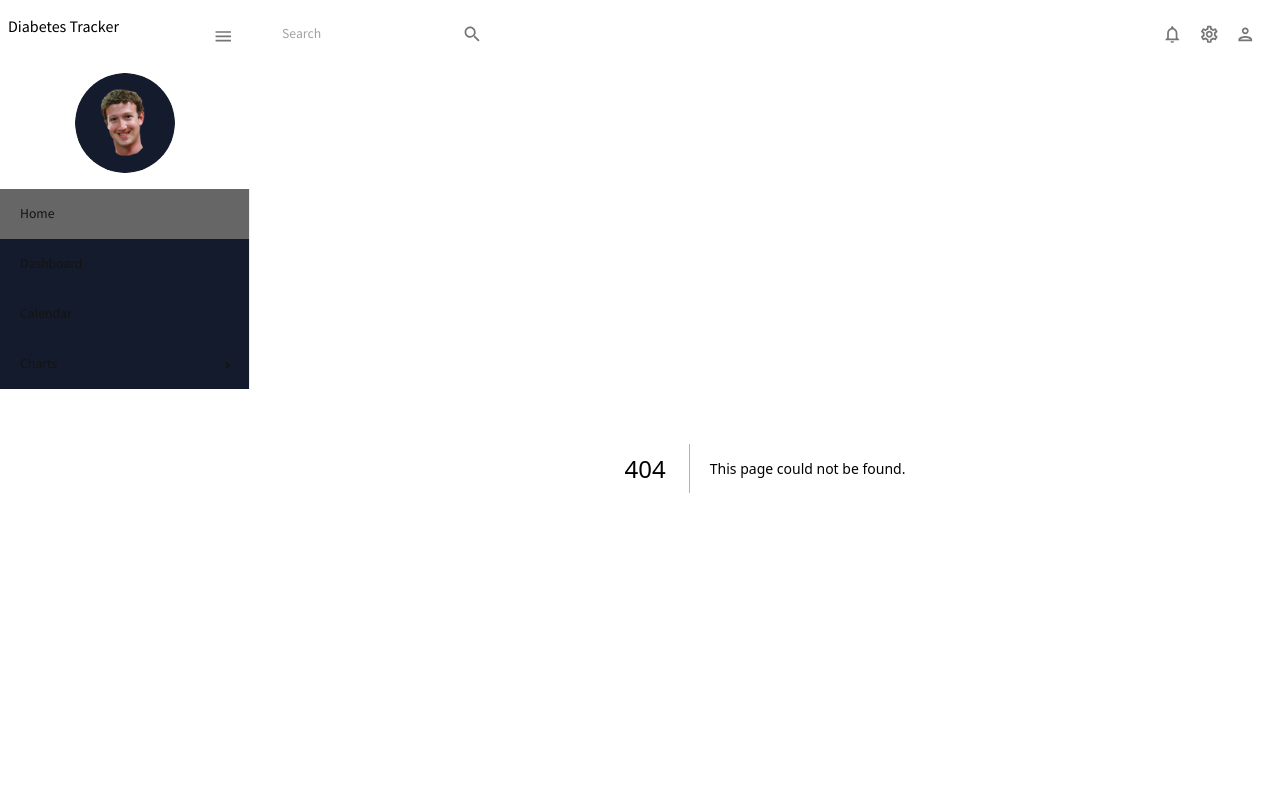
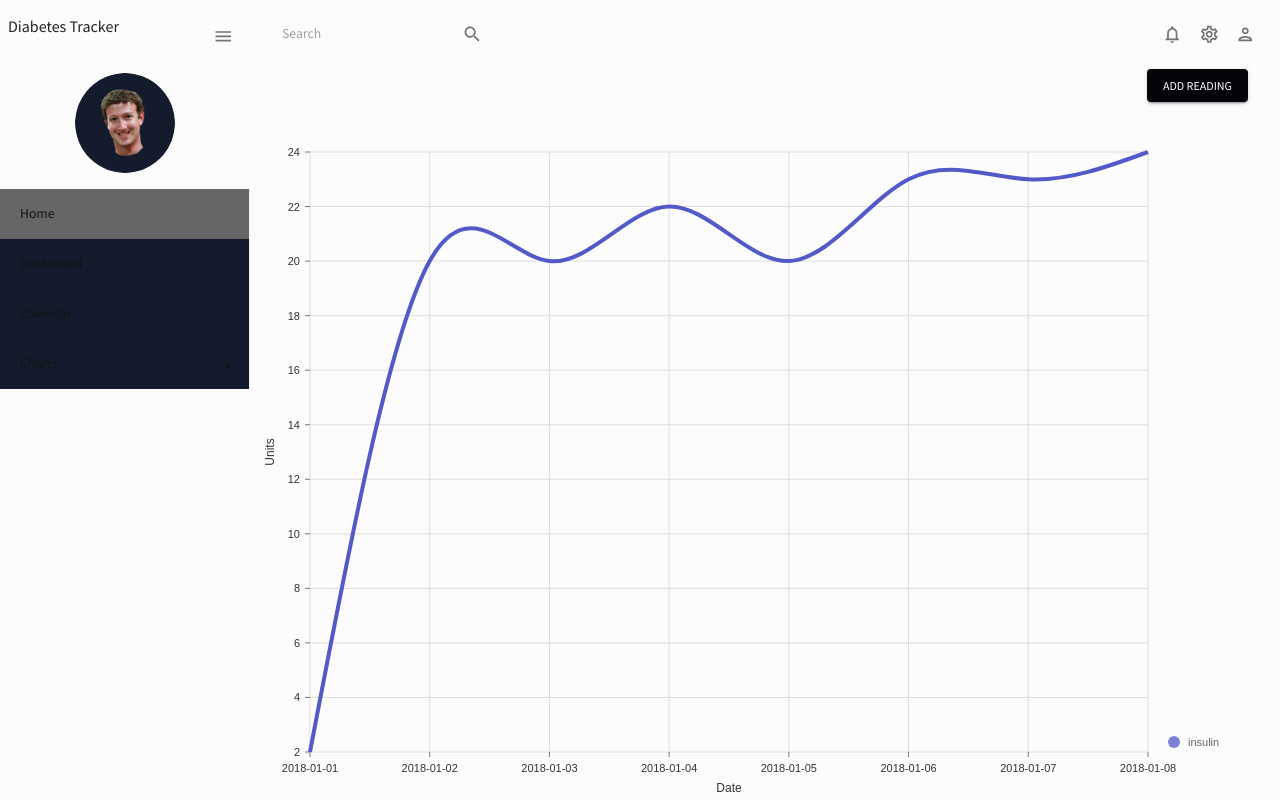
Before and after one commit to anbe6083/diabetes-tracker, a Next.js app: page /curve in a window 1280 px wide. Before the commit this address had no page. Shown: the top 800 px of the page. Built offline with nearby package versions, Linux system fonts and the light colour scheme.

Commit message:
Add line charts for insulin and blood glucose

```diff
--- /dev/null
+++ b/src/components/charts/lineCharts.jsx
@@ -0,0 +1,85 @@
+// install (please make sure versions match peerDependencies)
+// yarn add @nivo/core @nivo/line
+import { ResponsiveLine } from "@nivo/line";
+import Box from "@mui/material/Box";
+import { ColorModeContext, useMode, tokens } from "../../styles/theme";
+import { useTheme } from "@mui/material/";
+import { useContext } from "react";
+
+const LineChart = ({ data, yUnits, colors }) => {
+  return (
+    <Box minHeight={"300px"} height={"700px"}>
+      <ResponsiveLine
+        data={data}
+        margin={{ top: 50, right: 132, bottom: 50, left: 60 }}
+        xScale={{ type: "point" }}
+        yScale={{
+          type: "linear",
+          min: "auto",
+          max: "auto",
+          stacked: true,
+          reverse: false,
+        }}
+        yFormat=" >-.2f"
+        curve="natural"
+        axisTop={null}
+        axisRight={null}
+        axisBottom={{
+          orient: "bottom",
+          tickSize: 5,
+          tickPadding: 5,
+          tickRotation: 0,
+          legend: "Date",
+          legendOffset: 36,
+          legendPosition: "middle",
+        }}
+        axisLeft={{
+          orient: "left",
+          tickSize: 5,
+          tickPadding: 5,
+          tickRotation: 0,
+          legend: yUnits,
+          legendOffset: -40,
+          legendPosition: "middle",
+        }}
+        colors={[colors]}
+        pointSize={10}
+        pointColor={{ theme: "background" }}
+        pointBorderWidth={2}
+        pointBorderColor={{ from: "serieColor" }}
+        pointLabelYOffset={-12}
+        lineWidth={4}
+        useMesh={true}
+        areaBaselineValue={140}
+        legends={[
+          {
+            anchor: "bottom-right",
+            direction: "column",
+            justify: false,
+            translateX: 100,
+            translateY: 0,
+            itemsSpacing: 0,
+            itemDirection: "left-to-right",
+            itemWidth: 80,
+            itemHeight: 20,
+            itemOpacity: 0.75,
+            symbolSize: 12,
+            symbolShape: "circle",
+            symbolBorderColor: "rgba(0, 0, 0, .5)",
+            effects: [
+              {
+                on: "hover",
+                style: {
+                  itemBackground: "rgba(0, 0, 0, .03)",
+                  itemOpacity: 1,
+                },
+              },
+            ],
+          },
+        ]}
+      />
+    </Box>
+  );
+};
+
+export default LineChart;
--- /dev/null
+++ b/src/pages/curve.tsx
@@ -0,0 +1,38 @@
+import Box from "@mui/material/Box";
+import LineChart from "./../components/charts/lineCharts";
+import {
+  mockLineDataInsulin as insulinData,
+  mockLineDataBloodSugar as sugarData,
+} from "./../data/mockData";
+import Button from "@mui/material/Button";
+import { ColorModeContext, tokens } from "@/styles/theme";
+import { useTheme } from "@mui/material";
+import { useContext } from "react";
+
+const BGCurve = () => {
+  const theme = useTheme();
+  const colors = tokens(theme.palette.mode);
+  const colorMode = useContext(ColorModeContext);
+
+  return (
+    <Box>
+      <Box display={"flex"} flexDirection="row" justifyContent={"flex-end"}>
+        <Button variant="contained" sx={{ marginRight: "32px" }}>
+          Add Reading
+        </Button>
+      </Box>
+      <LineChart
+        data={insulinData}
+        yUnits={"Units"}
+        colors={colors.blueAccent[400]}
+      />
+      <LineChart
+        data={sugarData}
+        yUnits={"mg/dL"}
+        colors={colors.greenAccent[400]}
+      />
+    </Box>
+  );
+};
+
+export default BGCurve;
```
